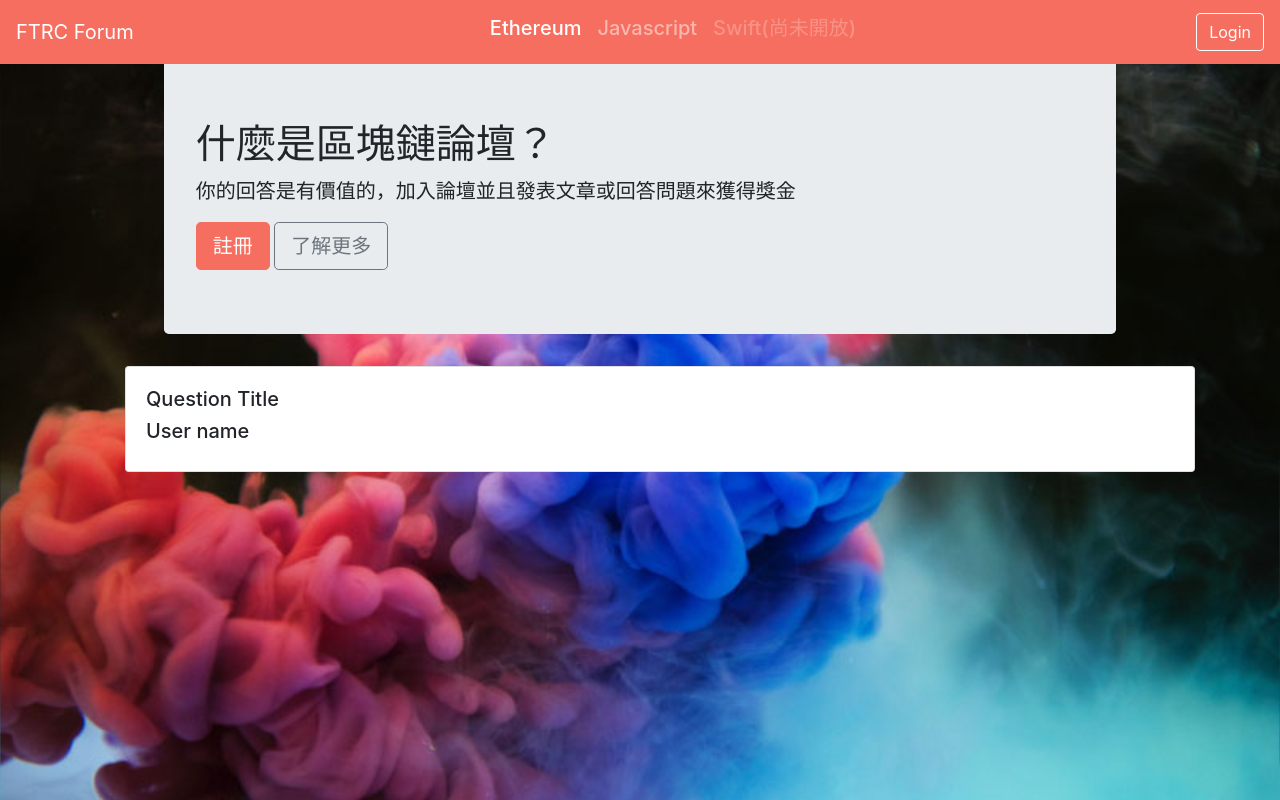
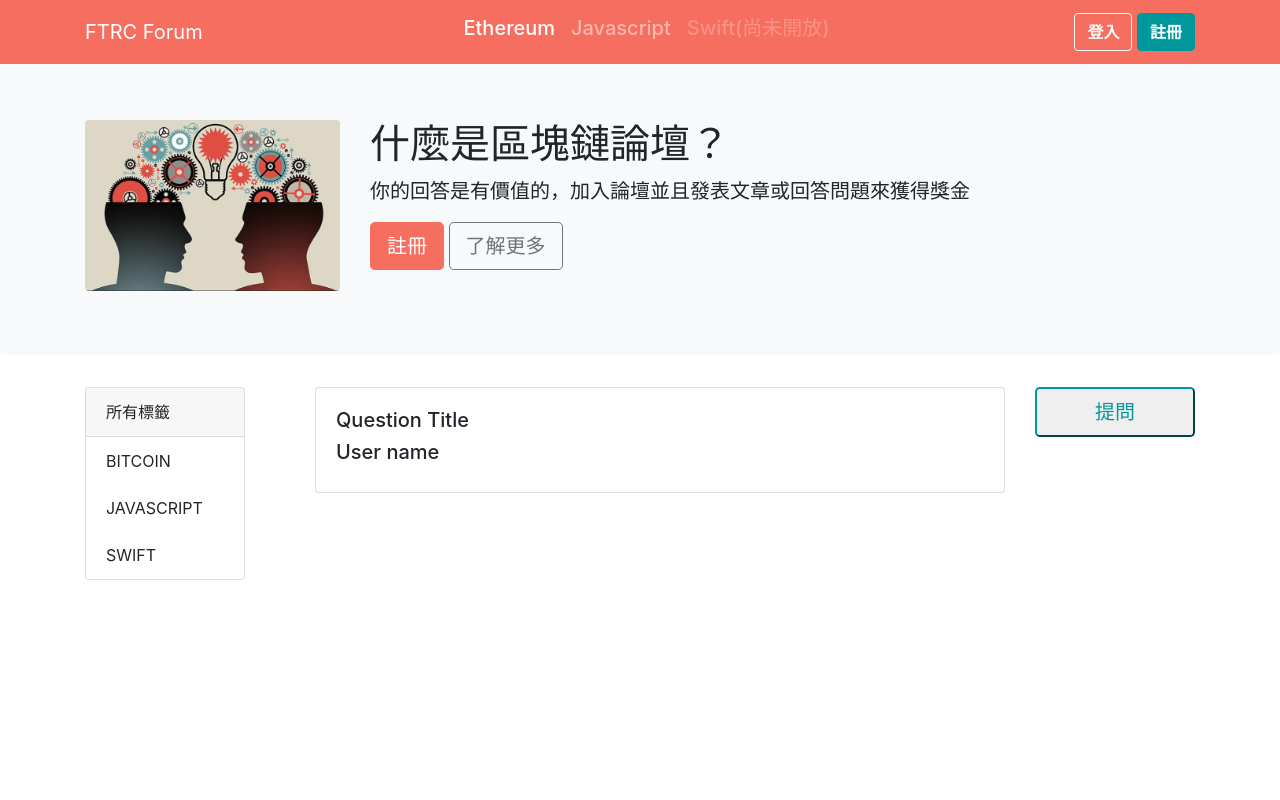
Before and after one commit to s60912frank/NCCU-ETH-FINAL-07, a plain HTML site: page docs/index.html in a window 1280 px wide. Drawn offline with Linux system fonts and the light colour scheme.

Commit message:
調整main版面 1.新增三區塊 2.按鈕顏色 3.覺得背景太醜拿掉了

```diff
--- a/docs/index.html
+++ b/docs/index.html
@@ -10,7 +10,9 @@
 </head>
 
 <body>
+
   <nav class="navbar navbar-expand-md fixed-top navbar-dark bg-primary">
+    <div class="container">
       <a class="navbar-brand" href="#">FTRC Forum</a>
       <button class="navbar-toggler" type="button" data-toggle="collapse" data-target="#navbarSupportedContent"
         aria-controls="navbarSupportedContent" aria-expanded="false" aria-label="Toggle navigation">
@@ -31,30 +33,59 @@
           </li>
         </ul>
         <div id="beforelogin">
-        <button class="btn my-2 my-sm-0 btn-main">Login</button>
+          <button class="btn my-2 my-sm-0 btn-outline-light font-weight-bold">登入</button>
+          <button class="btn my-2 my-sm-0 btn-viridian-green font-weight-bold">註冊</button>
         </div>
         <div id="afterlogin" style="display:none;">
-        <div id="login-panel" class="person-panel-box">
-          <img src="">
+          <div id="login-panel" class="person-panel-box d-flex align-items-center">
+            <img src="" class="img-fluid">
             <p>name</p>
           </div>
-        <button class="btn my-2 my-sm-0 btn-main">Logout</button>
+          <button class="btn my-2 my-sm-0 btn-outline-light font-weight-bold">登出</button>
+        </div>
       </div>
     </div>
   </nav>
 
-  <div class="row d-flex justify-content-center">
+  <div class="jumbotron bg-light">
+    <div class="container">
+      <div class="row justify-content-center">
+        <div class="col-3">
+          <img class="img-fluid rounded" src="images/knowledge.png" alt="knowledge.png">
+        </div>
         <div class="col-9">
-
-      <div class="jumbotron">
           <h1>什麼是區塊鏈論壇？</h1>
           <p class="lead">你的回答是有價值的，加入論壇並且發表文章或回答問題來獲得獎金</p>
           <a class="btn btn-lg btn-primary" href="#" role="button">註冊</a>
           <a class="btn btn-lg btn-outline-secondary" href="#" role="button">了解更多</a>
         </div>
       </div>
+    </div>
 
-    <main role="main" class="container">
+  </div>
+  <div class="container">
+    <div class="row d-flex">
+      <!-- #Tags -->
+      <div class="col-2">
+        <div class="card">
+          <div class="card-header">所有標籤</div>
+          <ul class="tags list-group list-group-flush">
+            <li class="list-group-item">
+              BITCOIN
+            </li>
+            <li class="list-group-item">
+              JAVASCRIPT
+            </li>
+            <li class="list-group-item">
+              SWIFT
+            </li>
+
+          </ul>
+        </div>
+
+      </div>
+      <!-- #Questions -->
+      <main role="main" class="col-8">
 
         <ul class="questions">
           <li class="card">
@@ -65,8 +96,13 @@
           </li>
         </ul>
       </main>
+      <!-- #Ask -->
+      <div class="col-2">
+        <button class="btn-outline-viridian-green btn-lg btn-block">提問</button>
+      </div>
+    </div>
+  </div>
 
-  </div>
 
   <!-- vendor library -->
   <script src="./vendor/jquery-3.0.0.slim.min.js"></script>
--- a/docs/scss/login.scss
+++ b/docs/scss/login.scss
@@ -8,7 +8,6 @@
   // border: 1px solid white;
   // border-radius: 24%;
   padding-left: 8px;
-  padding-top: 9px;
   margin-right: 10px;
   img {
     width: 2em;
@@ -17,9 +16,8 @@
   }
   p {
     color: white;
-    font-size: 1.3em;
     font-weight: bold;
     padding-left: 10px;
-    margin-bottom: 0.5em;
+    margin-bottom: 0;
   }
 }
--- a/docs/scss/main.scss
+++ b/docs/scss/main.scss
@@ -5,7 +5,7 @@ $main-color: #F66E5F;
 // 調整fix-top navbar覆蓋body內容
 body {
     padding-top: 56px;
-    background-image: url("../images/bg.jpg");
+    //background-image: url("../images/bg.jpg");
     -webkit-background-size: cover;
     -moz-background-size: cover;
     -o-background-size: cover;
@@ -21,14 +21,20 @@ body {
     color: $main-color;
 }
 
-.btn-main{
-    color: white;
-    background-color: transparent;
-    border: 1px solid white;
-}
-.btn-main:hover{
-    color: gray;
-    border: 1px solid gray;
+// .btn-main{
+//     color: white;
+//     background-color: transparent;
+//     border: 1px solid white;
+// }
+// .btn-main:hover{
+//     color: gray;
+//     border: 1px solid gray;
+// }
+
+.tags{
+  .list-group-item {
+    border: 0;
+  }
 }
 
 @import "./login.scss";
--- a/docs/scss/setting.scss
+++ b/docs/scss/setting.scss
@@ -1,4 +1,5 @@
 $theme-colors: (
-    "primary": #F66E5F
+    "primary": #F66E5F,
+    "viridian-green": #00989D
 );
 @import "../bootstrap/scss/bootstrap";
```
Also changed, not shown: docs/css/main.css, docs/images/knowledge.png (added), 1 other file. Lines whose indentation alone changed are shown as unchanged.
